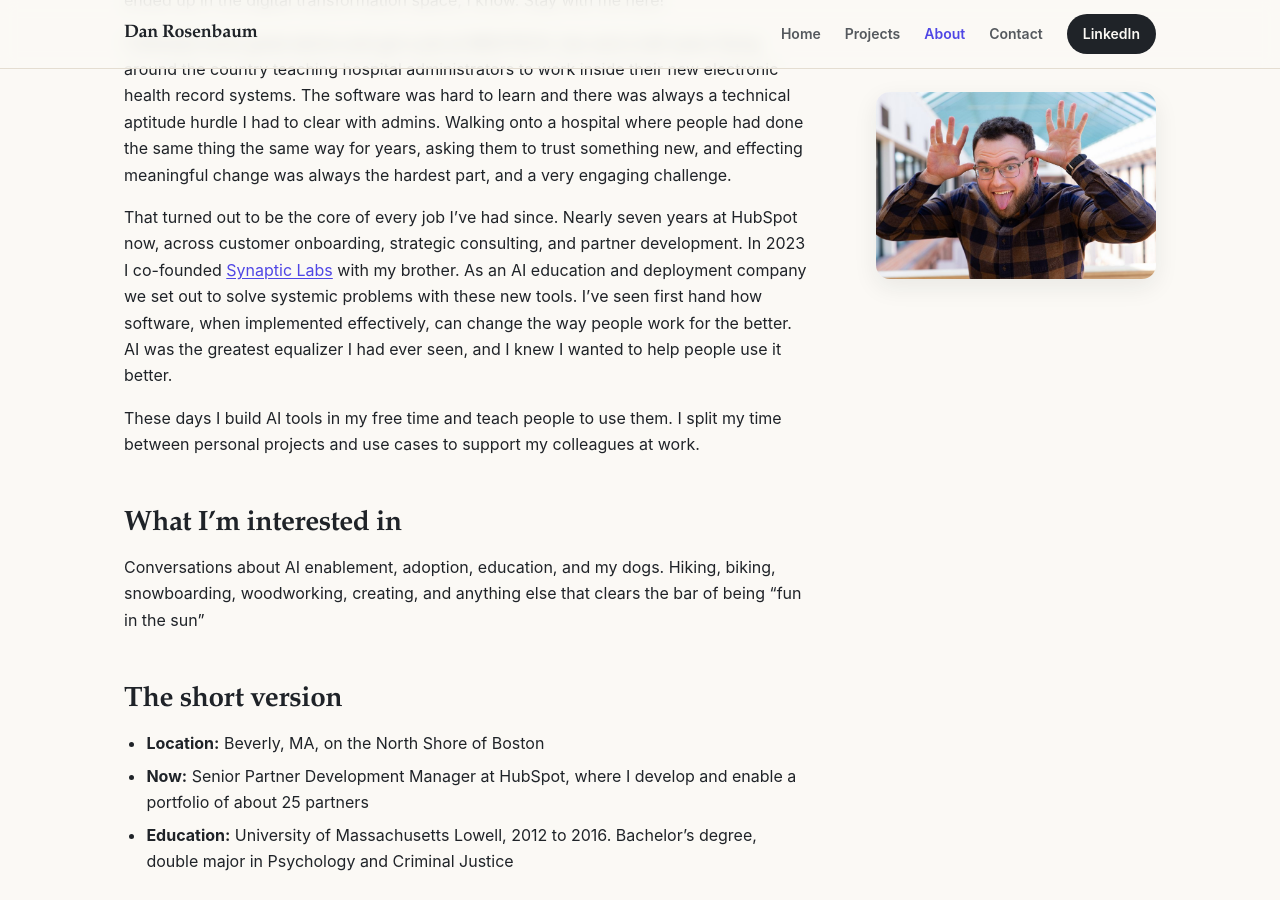
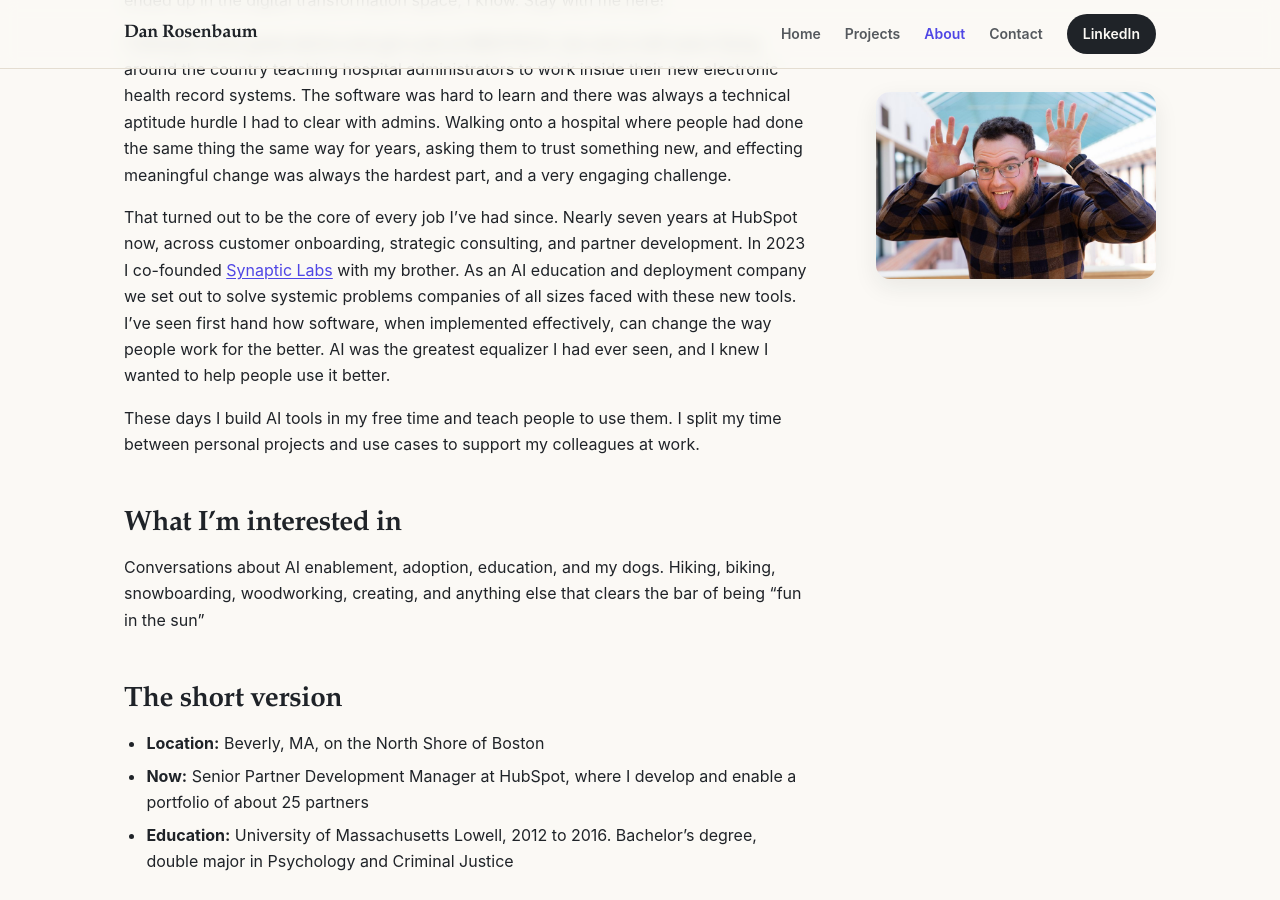
Before and after one commit to drosenbaum1794/portfolio, a Jekyll site: the page built from about.md, in a window 1280 px wide and 900 px high, scrolled down 316 px. Built offline with Jekyll 4.4.1, drawn with Linux system fonts in a browser that asks for light colours.

Commit message:
Revise about.md for clarity and link target
Updated text to enhance clarity and added target attribute to link.

```diff
--- a/about.md
+++ b/about.md
@@ -18,9 +18,9 @@ something new, and effecting meaningful change was always the hardest part, and
 
 That turned out to be the core of every job I've had since. Nearly seven
 years at HubSpot now, across customer onboarding, strategic consulting, and
-partner development. In 2023 I co-founded [Synaptic Labs](https://synapticlabs.ai) with my
-brother. As an AI education and deployment company we set out to solve systemic problems with these new tools.
-I've seen first hand how software, when implemented effectively, can change the way people work for the better.
+partner development. In 2023 I co-founded [Synaptic Labs](https://synapticlabs.ai){:target="_blank"} with my
+brother. As an AI education and deployment company we set out to solve systemic problems companies of all sizes faced
+with these new tools. I've seen first hand how software, when implemented effectively, can change the way people work for the better.
 AI was the greatest equalizer I had ever seen, and I knew I wanted to help people use it better.
 
 These days I build AI tools in my free time and teach people to use them.
```
